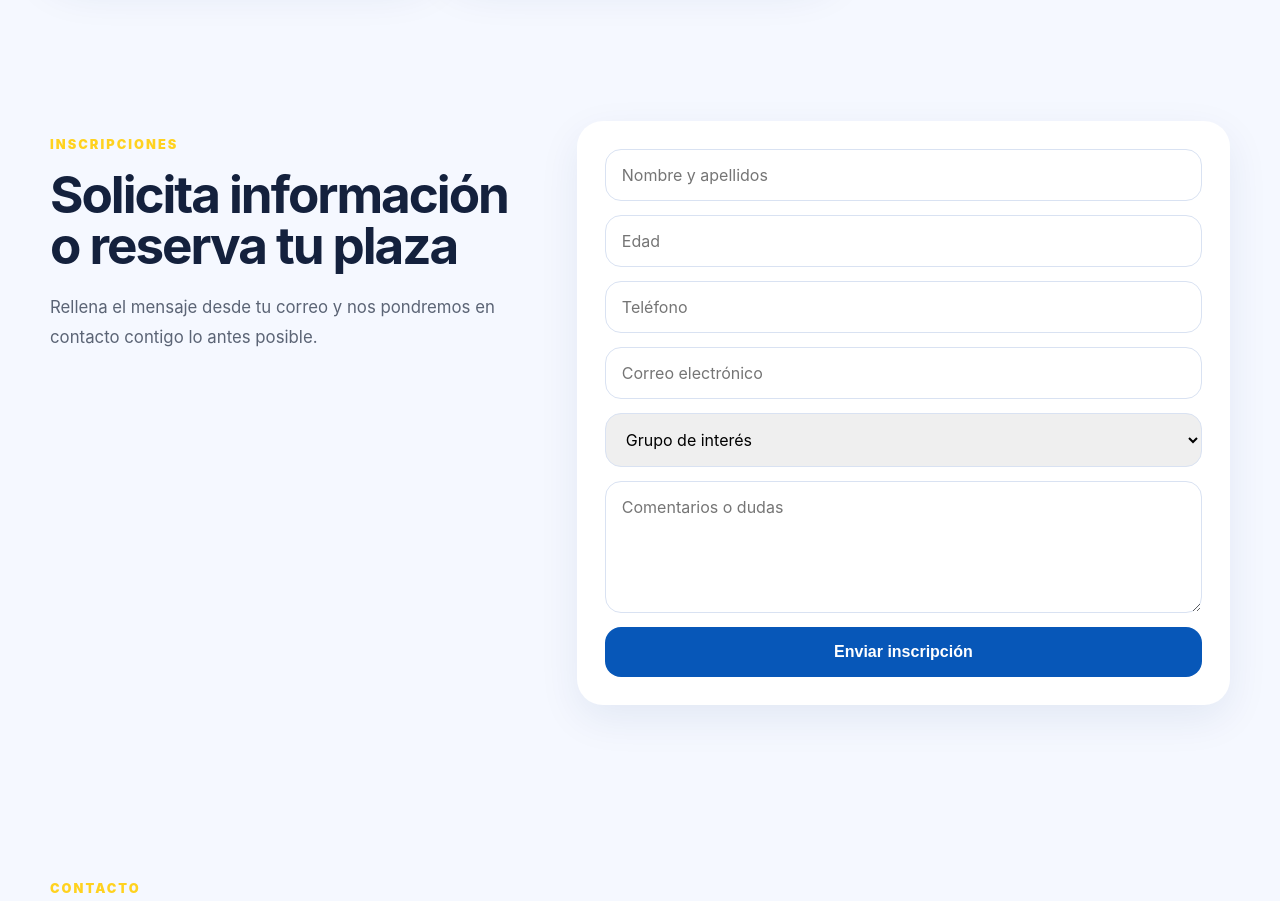
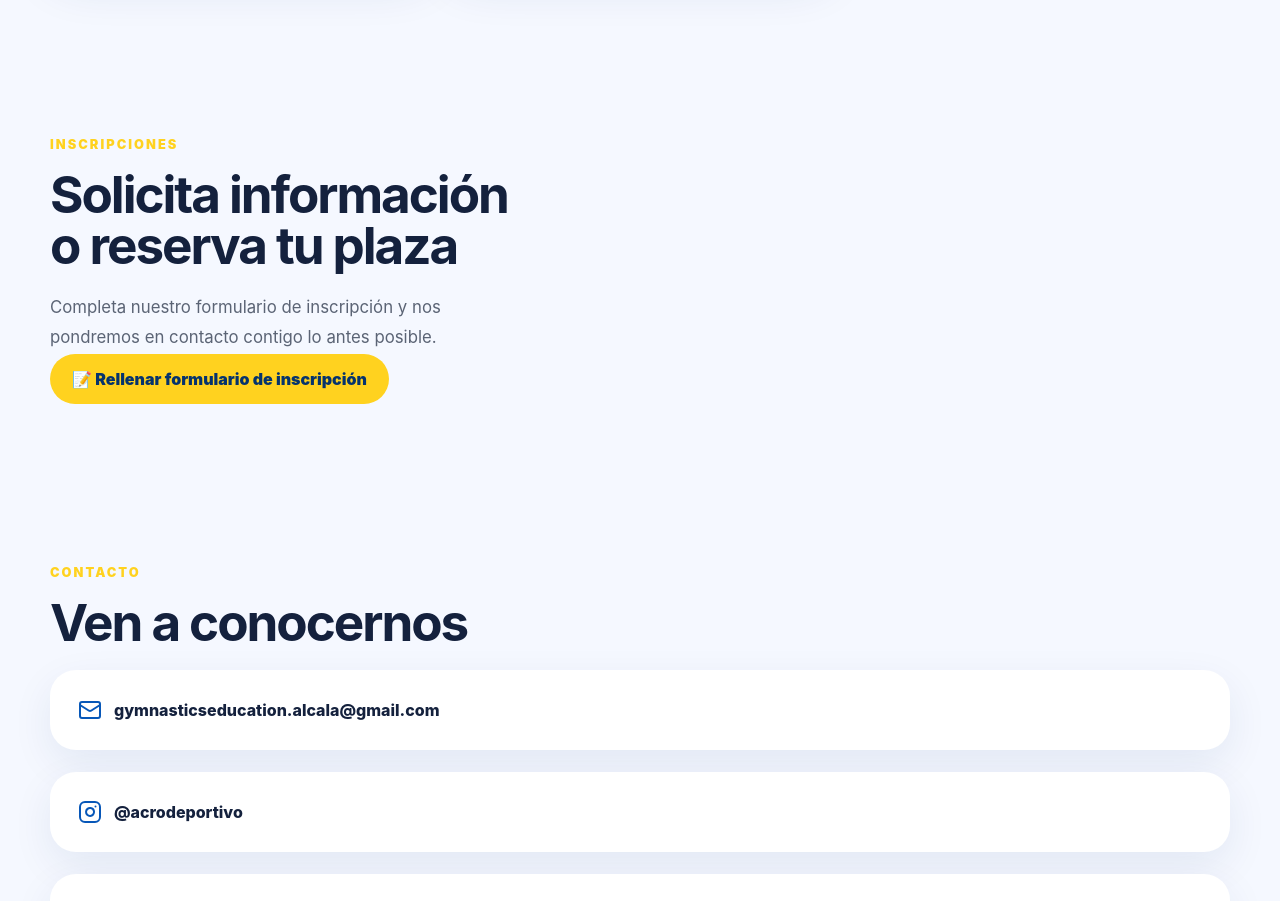
Before and after one commit to javierperezjuana-create/Club-Acrodeportivo-Alcala-, a React (Vite) app in the folder club-acrodeportivo-alcala-vercel-final/: page / in a window 1280 px wide. Shown: the part 3780-4681 px from the top of the page. Built offline with nearby package versions, Linux system fonts and the light colour scheme.

Commit message:
Conectar Google Form de inscripciones

```diff
--- a/club-acrodeportivo-alcala-vercel-final/src/main.jsx
+++ b/club-acrodeportivo-alcala-vercel-final/src/main.jsx
@@ -140,24 +140,18 @@ function App() {
     <p className="section-label">Inscripciones</p>
     <h2>Solicita información o reserva tu plaza</h2>
     <p>
-            Rellena el mensaje desde tu correo y nos pondremos en contacto contigo lo antes posible.
+      Completa nuestro formulario de inscripción y nos pondremos en contacto contigo lo antes posible.
     </p>
+
+    <a
+      className="button primary"
+      href="https://docs.google.com/forms/d/e/1FAIpQLSclUJjtdRrpxlQsgc1SVirdix5tz1lmiRwmDkUgrUQpRTgPgQ/viewform"
+      target="_blank"
+      rel="noreferrer"
+    >
+      📝 Rellenar formulario de inscripción
+    </a>
   </div>
-
-        <form action={`mailto:gymnasticseducation.alcala@gmail.com?subject=${asunto}&body=${cuerpo}`} method="post" encType="text/plain">
-          <input name="nombre" placeholder="Nombre y apellidos" />
-          <input name="edad" placeholder="Edad" />
-          <input name="telefono" placeholder="Teléfono" />
-          <input name="email" type="email" placeholder="Correo electrónico" />
-          <select name="grupo">
-            <option>Grupo de interés</option>
-            <option>Competición pequeños (6–9 años)</option>
-            <option>Competición mayores (9–15 años)</option>
-            <option>Adultos (+16 años)</option>
-          </select>
-          <textarea name="comentarios" rows="5" placeholder="Comentarios o dudas" />
-          <button type="submit">Enviar inscripción</button>
-        </form>
 </section>
 
       <section id="contacto" className="section contact">
```
Lines whose indentation alone changed are shown as unchanged.
